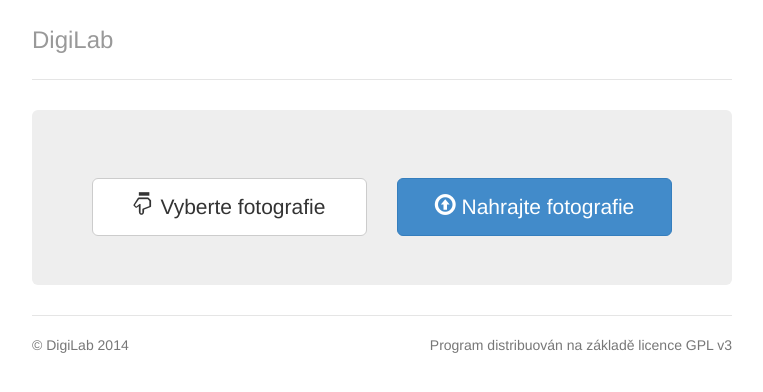
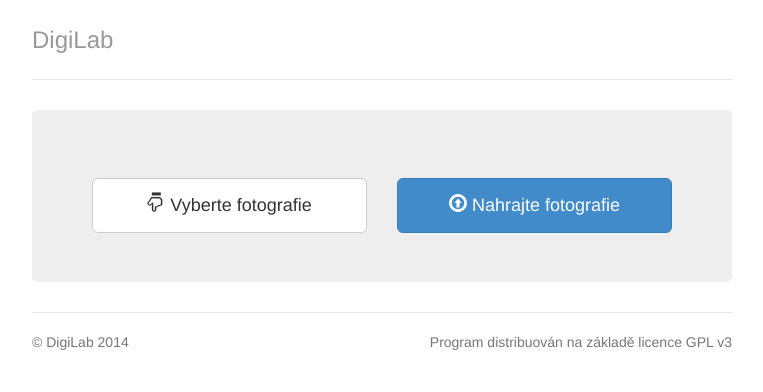
Before and after one commit to vrozkovec/cz.digilab, a PHP site: page / in a window 1280 px wide. Shown: the top 392 px of the page, without its empty margins (258-1021 px from the left). Run offline with PHP 8.4, Linux system fonts and the light colour scheme; some libraries are stand-ins or nearby versions.

Commit message:
Style fix

```diff
--- a/www/css/jumbotron-narrow.css
+++ b/www/css/jumbotron-narrow.css
@@ -48,7 +48,7 @@ body {
 }
 .jumbotron .btn {
   padding: 14px 24px;
-  font-size: 21px;
+  font-size: 18px;
 }
 
 /* Supporting marketing content */
```
